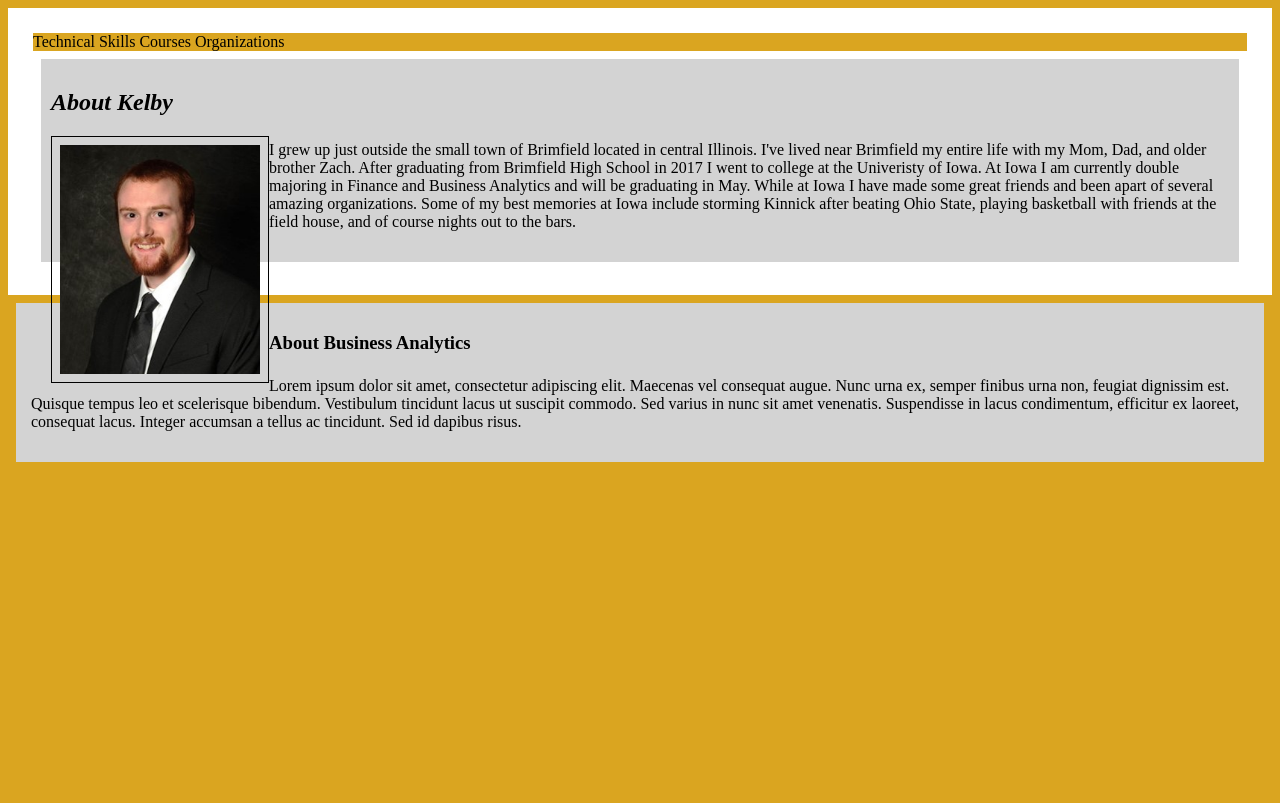
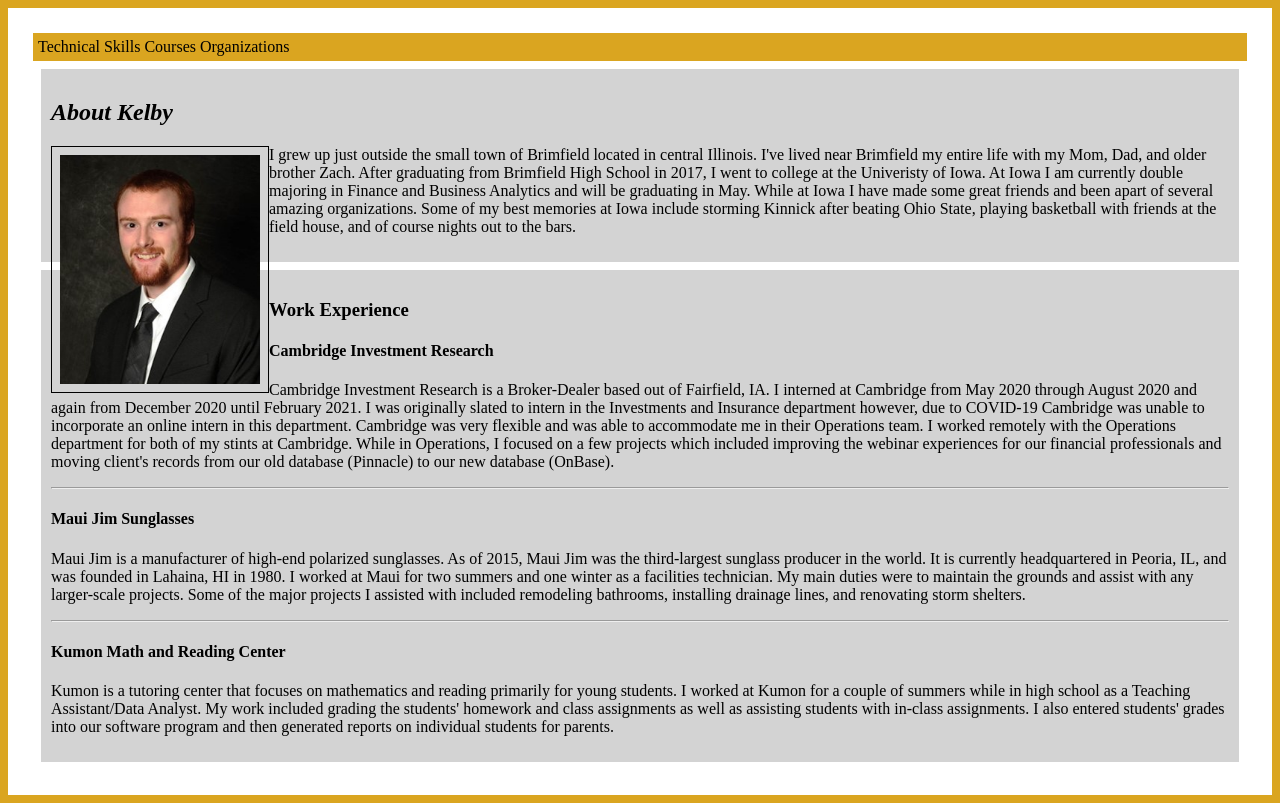
Before and after one commit to kbarnewolt/HW8, a plain HTML site: page index.HTML in a window 1280 px wide. Drawn offline with Linux system fonts and the light colour scheme.

```diff
--- a/CSS/stylesheet.css
+++ b/CSS/stylesheet.css
@@ -21,10 +21,12 @@
 }
 
 p{
+    padding: 0px;
+}
+
+nav {background-color: goldenrod;
     padding: 5px;
 }
-
-nav {background-color: goldenrod;}
 
 a:link {text-decoration: none; color: black;}
 a:hover {text-decoration: underline; color: blue;}
--- a/index.HTML
+++ b/index.HTML
@@ -22,36 +22,64 @@
 
                 <p>
                     I grew up just outside the small town of Brimfield located in central Illinois. I've lived near
-                    Brimfield my
-                    entire life with my Mom, Dad, and older brother Zach. After graduating from Brimfield High School in
-                    2017 I
-                    went to college at the Univeristy of Iowa. At Iowa I am currently double majoring in Finance and
-                    Business
-                    Analytics and will be graduating in May. While at Iowa I have made some great friends and been apart
-                    of several
-                    amazing organizations. Some of my best memories at Iowa include storming Kinnick after beating Ohio
-                    State,
-                    playing basketball with friends at the field house, and of course nights out to the bars.
+                    Brimfield my entire life with my Mom, Dad, and older brother Zach. After graduating from Brimfield
+                    High School in
+                    2017, I went to college at the Univeristy of Iowa. At Iowa I am currently double majoring in Finance
+                    and
+                    Business Analytics and will be graduating in May. While at Iowa I have made some great friends and
+                    been apart
+                    of several amazing organizations. Some of my best memories at Iowa include storming Kinnick after
+                    beating Ohio
+                    State, playing basketball with friends at the field house, and of course nights out to the bars.
                 </p>
 
 
             </div>
         </section>
 
-    </main>
+
         <section>
             <div class="highlight">
 
-            <h3>About Business Analytics</h3>
+                <h3>Work Experience</h3>
+                <h4> Cambridge Investment Research</h4>
                 <p>
-                Lorem ipsum dolor sit amet, consectetur adipiscing elit. Maecenas vel consequat augue. Nunc urna ex,
-                semper finibus urna non, feugiat dignissim est. Quisque tempus leo et scelerisque bibendum. Vestibulum
-                tincidunt lacus ut suscipit commodo. Sed varius in nunc sit amet venenatis. Suspendisse in lacus
-                condimentum, efficitur ex laoreet, consequat lacus. Integer accumsan a tellus ac tincidunt. Sed id
-                dapibus risus.
+                    Cambridge Investment Research is a Broker-Dealer based out of Fairfield, IA. I interned at Cambridge
+                    from May 2020 through August 2020 and again from December 2020 until February 2021. I was originally
+                    slated to intern in the Investments and Insurance department however, due to COVID-19 Cambridge was
+                    unable to incorporate an online intern in this department. Cambridge was very flexible and was able
+                    to
+                    accommodate me in their Operations team. I worked remotely with the Operations department for both
+                    of my
+                    stints at Cambridge. While in Operations, I focused on a few projects which included improving the
+                    webinar experiences for our financial professionals and moving client's records from our old
+                    database
+                    (Pinnacle) to our new database (OnBase).
                 </p>
+                <hr>
+                <h4>Maui Jim Sunglasses</h4>
+                <p>
+                    Maui Jim is a manufacturer of high-end polarized sunglasses. As of 2015, Maui Jim was the
+                    third-largest sunglass producer in the world. It is currently headquartered in Peoria, IL, and was
+                    founded in Lahaina, HI in 1980. I worked at Maui for two summers and one winter as a facilities
+                    technician. My main duties were to maintain the grounds and assist with any larger-scale projects.
+                    Some of the major projects I assisted with included remodeling bathrooms, installing drainage lines,
+                    and renovating storm shelters.
+                    <hr>
+                </p>
+                <h4>Kumon Math and Reading Center</h4>
+                <p>
+                    Kumon is a tutoring center that focuses on mathematics and reading primarily for young students. I
+                    worked at Kumon for a couple of summers while in high school as a Teaching Assistant/Data Analyst. My
+                    work included grading the students' homework and class assignments as well as assisting students
+                    with in-class assignments. I also entered students' grades into our software program and then
+                    generated reports on individual students for parents.
+                </p>
+
+
             </div>
         </section>
+    </main>
 
 </body>
 
```
Also changed, not shown: organizations.html (+8 -4 lines), photos/FMA.jpg (added), photos/FMA2.jpg (added), photos/HawkTrade.png (added). Lines whose indentation alone changed are shown as unchanged.
